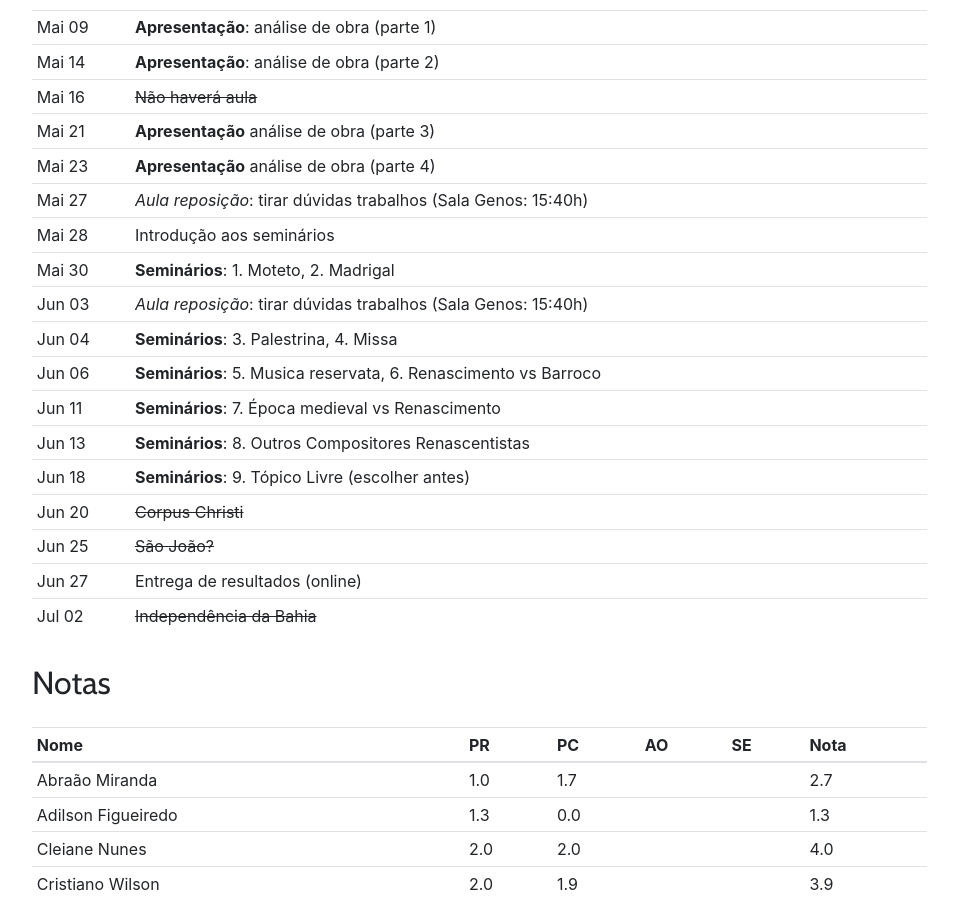
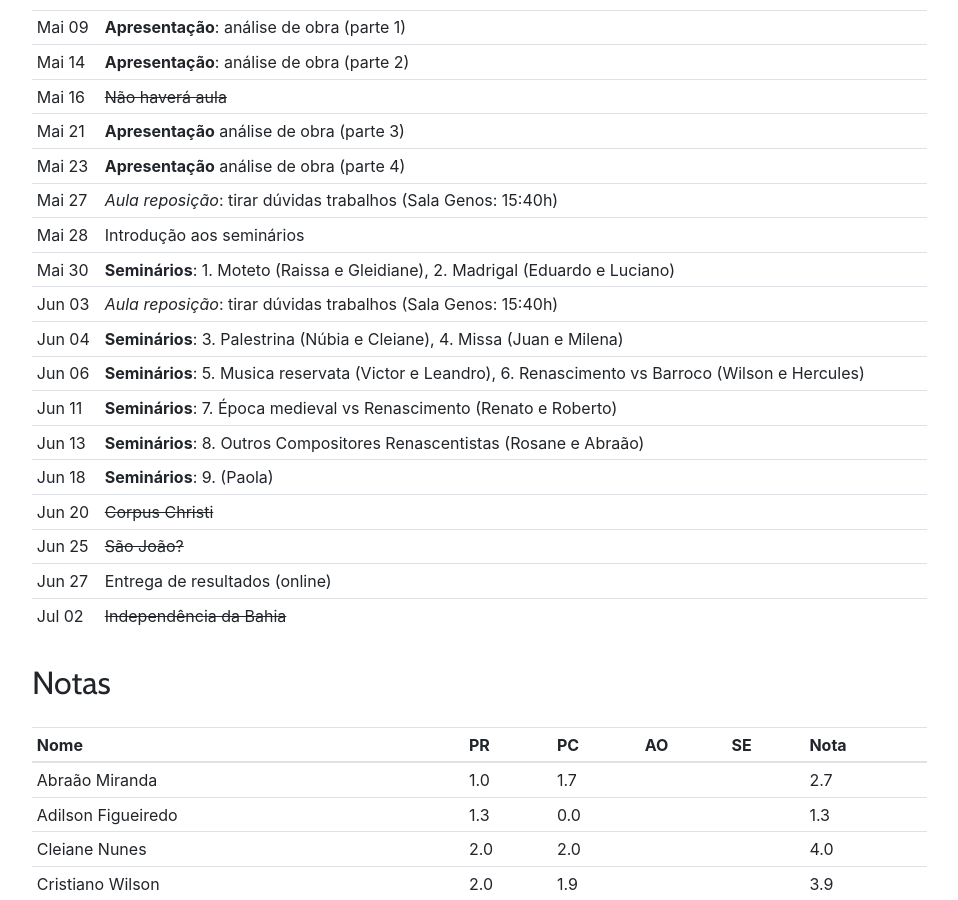
Before and after one commit to kroger/genosmus, a Jekyll site: the page built from _pedro/musa75.md, in a window 1280 px wide and 900 px high, scrolled down 2279 px. Shown: the whole window, without its empty margins (68-1026 px from the left). Built offline with Jekyll 4.4.1, drawn with Linux system fonts in a browser that asks for light colours.

Commit message:
Define alunos que fazem seminários

```diff
--- a/_pedro/musa75.md
+++ b/_pedro/musa75.md
@@ -87,13 +87,13 @@ Mai 21 | **Apresentação** análise de obra (parte 3)
 Mai 23 | **Apresentação** análise de obra (parte 4)
 Mai 27 | *Aula reposição*: tirar dúvidas trabalhos (Sala Genos: 15:40h)
 Mai 28 | Introdução aos seminários
-Mai 30 | **Seminários**: 1. Moteto, 2. Madrigal
+Mai 30 | **Seminários**: 1. Moteto (Raissa e Gleidiane), 2. Madrigal (Eduardo e Luciano)
 Jun 03 | *Aula reposição*: tirar dúvidas trabalhos (Sala Genos: 15:40h)
-Jun 04 | **Seminários**: 3. Palestrina, 4. Missa
-Jun 06 | **Seminários**: 5. Musica reservata, 6. Renascimento vs Barroco
-Jun 11 | **Seminários**: 7. Época medieval vs Renascimento
-Jun 13 | **Seminários**: 8. Outros Compositores Renascentistas
-Jun 18 | **Seminários**: 9. Tópico Livre (escolher antes)
+Jun 04 | **Seminários**: 3. Palestrina (Núbia e Cleiane), 4. Missa (Juan e Milena)
+Jun 06 | **Seminários**: 5. Musica reservata (Victor e Leandro), 6. Renascimento vs Barroco (Wilson e Hercules)
+Jun 11 | **Seminários**: 7. Época medieval vs Renascimento (Renato e Roberto)
+Jun 13 | **Seminários**: 8. Outros Compositores Renascentistas (Rosane e Abraão)
+Jun 18 | **Seminários**: 9.  (Paola)
 Jun 20 | <del>Corpus Christi</del>
 Jun 25 | <del>São João?</del>
 Jun 27 | Entrega de resultados (online)
```
